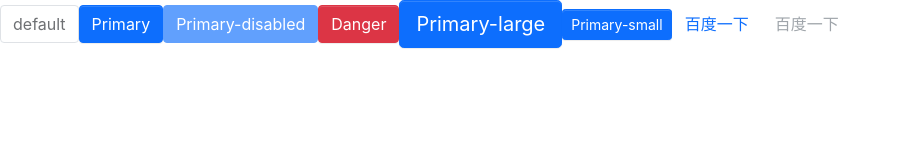
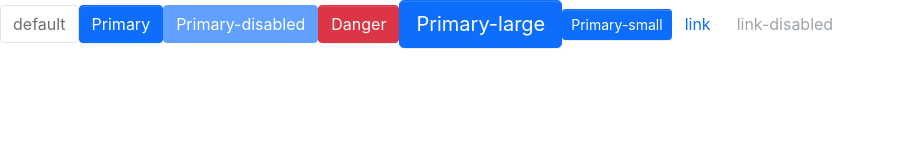
Before and after one commit to chenyxweb/react-typescript-antd, a React (Create React App) app in the folder chen-antd/: page / in a window 1280 px wide. Shown: the top 160 px of the page, without its empty margins (0-901 px from the left). Built offline with nearby package versions, Linux system fonts and the light colour scheme.

Commit message:
Button组件封装完成

```diff
--- a/chen-antd/src/App.tsx
+++ b/chen-antd/src/App.tsx
@@ -4,21 +4,34 @@ import Button, { ButtonSize, ButtonType } from './components/Button/button'
 function App() {
   return (
     <div className='App'>
-      <Button disabled>default</Button>
-      <Button type={ButtonType.Primary}>Primary</Button>
-      <Button type={ButtonType.Primary} disabled>
+      {/* 各种按钮 */}
+      <Button disabled className={'hahaha'}>
+        default
+      </Button>
+      <Button
+        btnType={ButtonType.Primary}
+        onClick={e => {
+          e.preventDefault()
+          console.log('click', e)
+        }}
+      >
+        Primary
+      </Button>
+      <Button btnType={ButtonType.Primary} disabled>
         Primary-disabled
       </Button>
-      <Button type={ButtonType.Danger}>Danger</Button>
-      <Button type={ButtonType.Primary} size={ButtonSize.Large}>
+      <Button btnType={ButtonType.Danger}>Danger</Button>
+      <Button btnType={ButtonType.Primary} size={ButtonSize.Large}>
         Primary-large
       </Button>
-      <Button type={ButtonType.Primary} size={ButtonSize.Small}>
+      <Button btnType={ButtonType.Primary} size={ButtonSize.Small}>
         Primary-small
       </Button>
-      <Button type={ButtonType.Link}>link</Button>
-      <Button type={ButtonType.Link} disabled>
+      <Button btnType={ButtonType.Link} target='_blank'>
         link
+      </Button>
+      <Button btnType={ButtonType.Link} disabled>
+        link-disabled
       </Button>
     </div>
   )
--- a/chen-antd/src/components/Button/button.tsx
+++ b/chen-antd/src/components/Button/button.tsx
@@ -15,39 +15,46 @@ export enum ButtonType {
 
 interface BaseButtonProps {
   children: React.ReactNode
-  type?: ButtonType
+  btnType?: ButtonType
   // type: 'default' | 'primary' | 'danger' | 'link'
   size?: ButtonSize
   disabled?: boolean
   className?: string
-  style?: CSSStyleDeclaration
+  style?: React.CSSProperties
 }
 
-const Button: React.FC<BaseButtonProps> = props => {
-  const { className, type, size, disabled, children } = props
+// 交叉类型 既有自定义的类型 又有原生button的类型
+type NativeButtonProps = BaseButtonProps & React.ButtonHTMLAttributes<HTMLElement>
+type AnchorButtonProps = BaseButtonProps & React.AnchorHTMLAttributes<HTMLElement>
+
+// 将属性都设置成可选的
+export type ButtonProps = Partial<NativeButtonProps & AnchorButtonProps>
+
+const Button: React.FC<ButtonProps> = props => {
+  const { className, btnType, size, disabled, children, style, ...restProps } = props
   console.log(props)
   // btn btn-primary btn-large ...
   const classes = classnames(
     'btn',
     {
-      [`btn-${type}`]: type,
+      [`btn-${btnType}`]: btnType,
       [`btn-${size}`]: size,
-      disabled: type === ButtonType.Link && disabled,
+      disabled: btnType === ButtonType.Link && disabled,
     },
     className
   )
 
-  if (type === ButtonType.Link) {
+  if (btnType === ButtonType.Link) {
     // a标签
     return (
-      <a href='https://www.baidu.com' className={classes}>
-        百度一下
+      <a href='https://www.baidu.com' className={classes} style={style} {...restProps}>
+        {children}
       </a>
     )
   } else {
     // 按钮
     return (
-      <button className={classes} disabled={disabled}>
+      <button className={classes} disabled={disabled} style={style} {...restProps}>
         {children}
       </button>
     )
@@ -55,7 +62,7 @@ const Button: React.FC<BaseButtonProps> = props => {
 }
 
 Button.defaultProps = {
-  type: ButtonType.Default,
+  btnType: ButtonType.Default,
   disabled: false,
 }
 
--- a/chen-antd/src/styles/_mixin.scss
+++ b/chen-antd/src/styles/_mixin.scss
@@ -1,4 +1,5 @@
 // 定义mixin
+
 // 按钮大小
 @mixin button-size($padding-y, $padding-x, $font-size, $border-radius) {
   padding: $padding-y $padding-x;
--- a/chen-antd/src/styles/index.scss
+++ b/chen-antd/src/styles/index.scss
@@ -8,4 +8,4 @@
 @import './mixin';
 
 // button
-@import '../components//Button/style';
+@import '../components/Button/style';
```
Also changed, not shown: chen-antd/src/styles/_variable.scss (+7 -0 lines), 1 other file (tests, documents, lock files or other folders).
